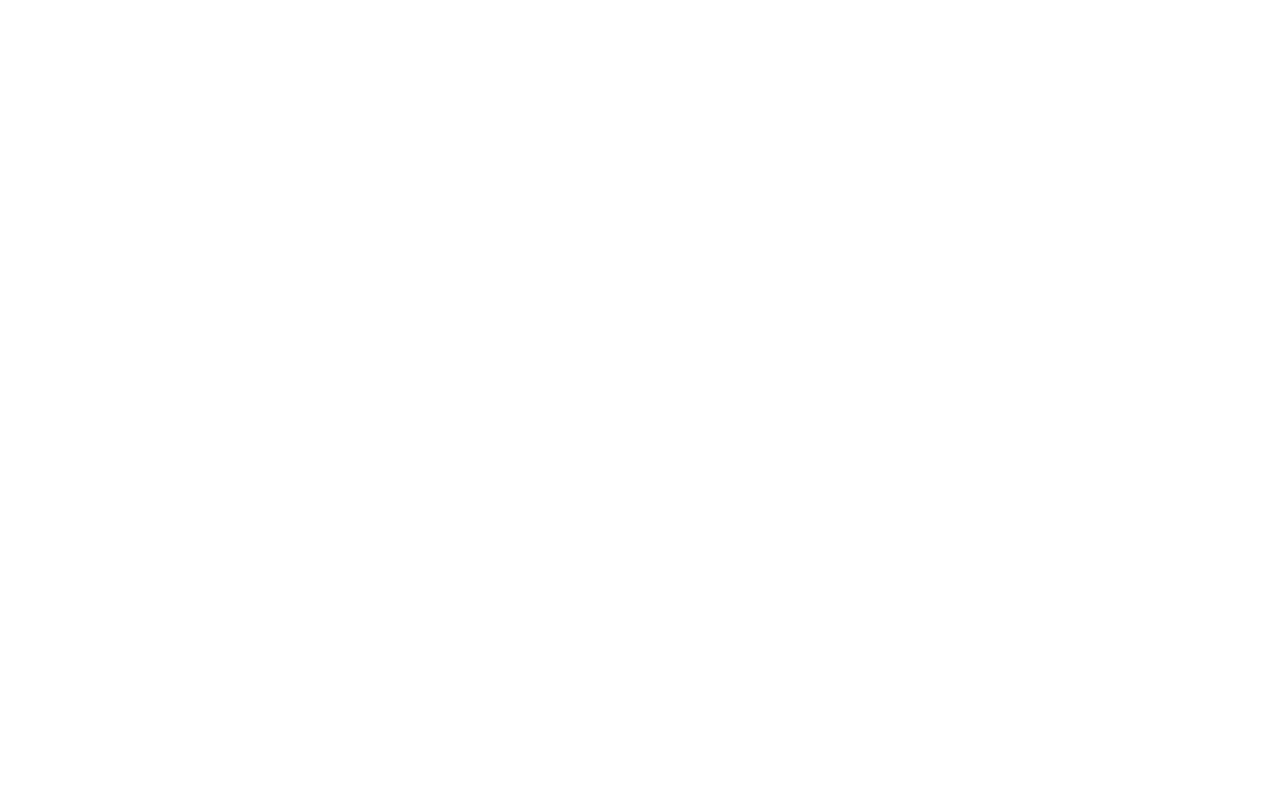
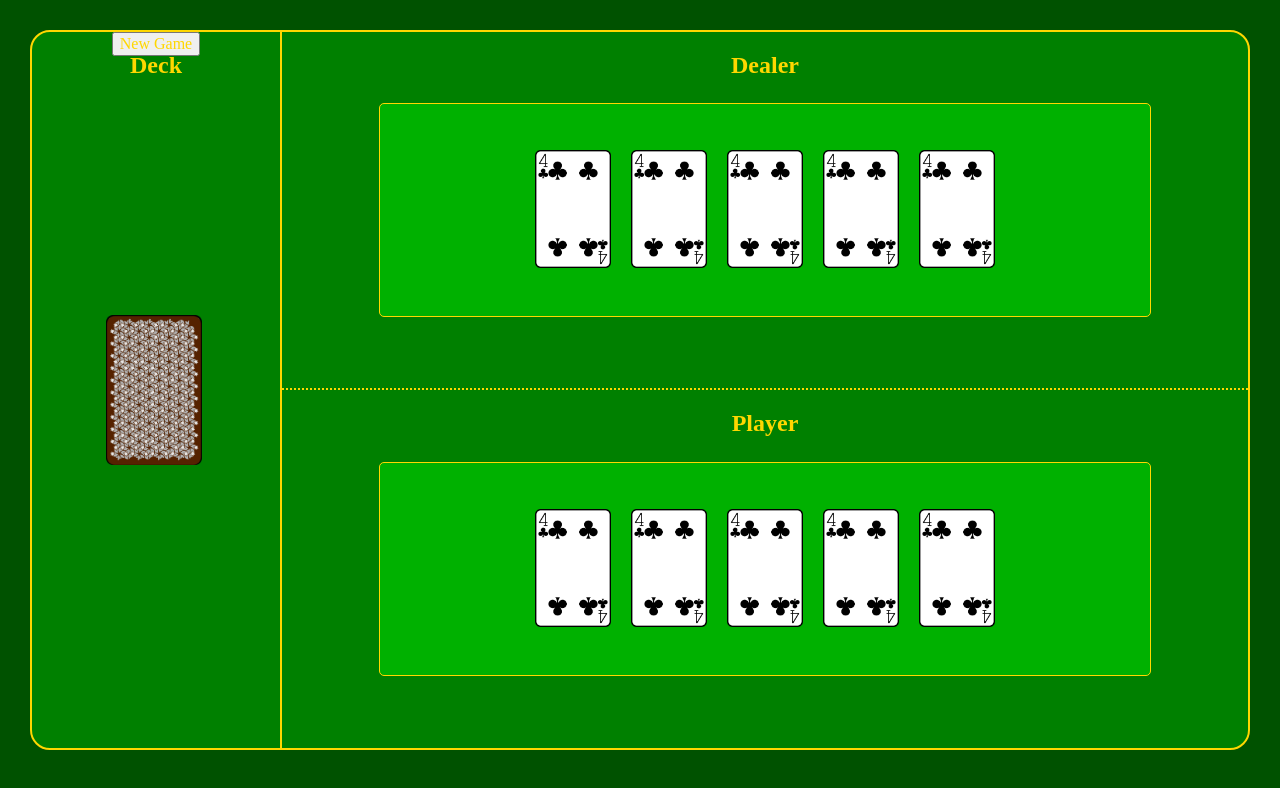
Before and after one commit to TBarta/hackathon_blackjack, a website: page blackjack-starter/public/index.html in a window 1280 px wide. Drawn offline with nearby package versions, Linux system fonts and the light colour scheme; files that its build step writes are made by us from their sources.

Commit message:
scss design

```diff
--- a/blackjack-starter/public/index.html
+++ b/blackjack-starter/public/index.html
@@ -8,11 +8,49 @@
   <title>BlackJack</title>
 </head>
 <body>
+  <div class="container">
+    <div class="table">
+      <div id="deck" class="deck">
+        <h2>Deck</h2>
+        <div class="deckCard"></div>
+        <button id="newGame">New Game</button>
+      </div>
+      <div id="field" class="field">
+        <div id="dealer" class="dealer">
+          <h2>Dealer</h2>
+          <div id="dealerHand" class="hand">
+            <div class="cards">
+              <div class="card"></div>
+              <div class="card"></div>
+              <div class="card"></div>
+              <div class="card"></div>
+              <div class="card"></div>
+            </div>
+          </div>
+        </div>
+        <div id="player" class="player">
+          <h2>Player</h2>
+          <div id="playerHand" class="hand">
+            <div class="cards">
+              <div class="card"></div>
+              <div class="card"></div>
+              <div class="card"></div>
+              <div class="card"></div>
+              <div class="card"></div>
+            </div>
+          </div>
+        </div>
+      </div>
+    </div>
+  </div>
+
+
+
   <script src="/js/jquery-3.3.1.min.js"></script>
+  <script src="/js/index.js"></script>
   <script src="/js/player.js"></script>
   <script src="/js/dealer.js"></script>
   <script src="/js/deck.js"></script>
   <script src="/js/cards.js"></script>
-  <script src="/js/index.js"></script>
 </body>
 </html>
--- /dev/null
+++ b/blackjack-starter/src/scss/_style.scss
@@ -0,0 +1,96 @@
+* {
+    box-sizing: border-box;
+}
+
+body {
+    background-color: rgb(0, 82, 0);
+}
+
+.container {
+    color: gold;
+    font-family: 'Times New Roman', Times, serif;
+}
+
+.table {
+    border: 2px solid gold;
+    background-color: green;
+    margin: 30px;
+    height: 90vh;
+    border-radius: 20px;
+    display: flex;
+    flex-direction: row;
+}
+
+.deck {
+    flex-basis: 250px;
+    flex-shrink: 0;
+    height: 100%;;
+    border-right: 2px solid gold;
+    display: flex;
+    flex-direction: column;
+    align-items: center;
+}
+
+.field {
+    flex-grow: 1;
+}
+
+.dealer {
+    height: 50%;
+    border-bottom: 2px dotted gold;
+    display: flex;
+    justify-content: center;
+}
+
+.player {
+    height: 50%;
+    display: flex;
+    justify-content: center;
+}
+
+.hand {
+    width: 80%;
+    height: 60%;
+    margin: auto;
+    border: 1px solid gold;
+    border-radius: 5px;
+    background-color: rgb(0, 177, 0);
+    display: flex;
+    flex-direction: row;
+    justify-content: center;
+}
+
+.cards {
+    display: flex;
+    flex-direction: row;
+    justify-content: center;
+    align-items: center;
+}
+
+.card {
+    background-image: url(../img/clubs-4.png);
+    background-repeat: no-repeat;
+    width: 76px;
+    height: 120px;
+    background-size: contain;
+    margin: 10px;
+}
+
+.deckCard {
+    background-image: url(../img/revers.png);
+    background-repeat: no-repeat;
+    width: 100px;
+    height: 150px;
+    background-size: contain;
+    margin: auto;
+}
+
+h2 {
+    position: absolute;
+    text-align: center;
+}
+
+#newGame {
+    position: absolute;
+    margin-bottom: 20px;
+}
--- a/blackjack-starter/src/scss/index.scss
+++ b/blackjack-starter/src/scss/index.scss
@@ -1,2 +1,3 @@
 @import "normalize";
 @import "cards";
+@import "style";
```
